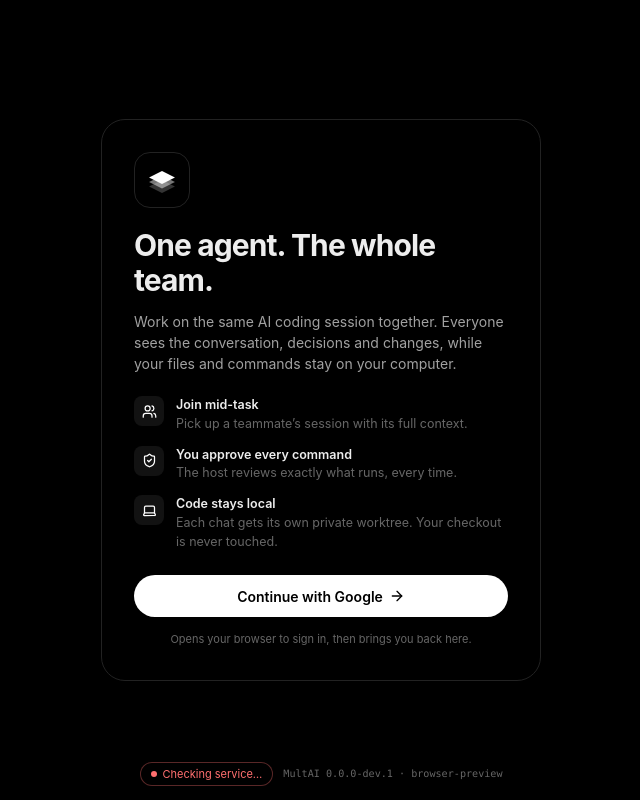
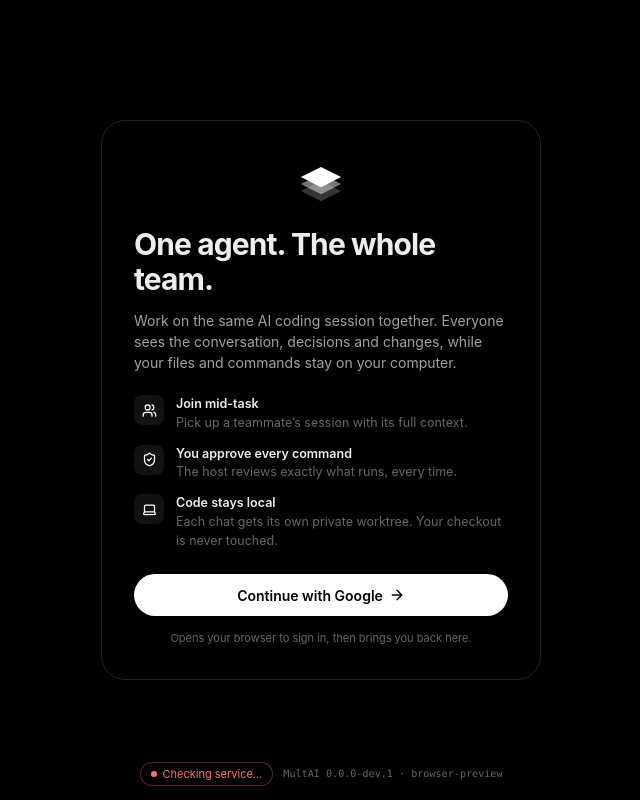
Before and after one commit to aryagupta-tech/MultAI, a React (Vite) app in the folder apps/desktop/: page / in a window 1280 px wide. Shown: the whole page, without its empty margins (319-959 px from the left). Built offline with nearby package versions, Linux system fonts and the light colour scheme.

Commit message:
Show the welcome logo on its own, without a box

```diff
--- a/apps/desktop/src/features/Welcome.tsx
+++ b/apps/desktop/src/features/Welcome.tsx
@@ -64,7 +64,7 @@ export function Welcome({ onDemoSignIn }: { onDemoSignIn: () => void }) {
     <div className={cx('welcome drag', build?.platform === 'darwin' && 'is-mac')}>
       <div className="welcome-glow" aria-hidden />
       <main className={cx('welcome-card no-drag', step === 'connect' && isLive && inference && 'is-wide')}>
-        <div className="welcome-mark"><LogoMark size={36} /></div>
+        <div className="welcome-mark"><LogoMark size={56} /></div>
 
         {step === 'signin' ? (
           signingIn ? (
--- a/apps/desktop/src/styles/app.css
+++ b/apps/desktop/src/styles/app.css
@@ -754,7 +754,7 @@ ol.md-list { list-style: decimal; }
   border-radius: 20px; background: var(--surface-1); border: 1px solid var(--border-strong);
   box-shadow: 0 30px 80px -30px rgba(0, 0, 0, 0.8); animation: pop-in 320ms var(--ease);
 }
-.welcome-mark { display: grid; place-items: center; width: 64px; height: 64px; border-radius: 18px; background: var(--surface-2); border: 1px solid var(--border-strong); margin-bottom: 4px; }
+.welcome-mark { display: grid; place-items: center; margin-bottom: 4px; }
 .welcome-title { font-size: var(--fs-2xl); font-weight: 680; letter-spacing: -0.03em; line-height: 1.15; }
 .welcome-sub { color: var(--text-2); }
 .welcome-points { display: grid; gap: 12px; margin: 8px 0 10px; }
@@ -937,7 +937,6 @@ ol.md-list { list-style: decimal; }
 /* Dialogs, menus, welcome */
 .dialog { border-radius: var(--r-2xl); border: 1px solid var(--panel-border); }
 .menu { border-radius: var(--r-lg); }
-.welcome-mark { width: 56px; height: 56px; border-radius: 16px; background: var(--chip); border: 1px solid var(--glass-border); margin-bottom: 6px; }
 .welcome-card { border-radius: 24px; background: var(--glass); border-color: var(--glass-border); backdrop-filter: blur(24px); }
 .welcome-glow {
   background:
```
